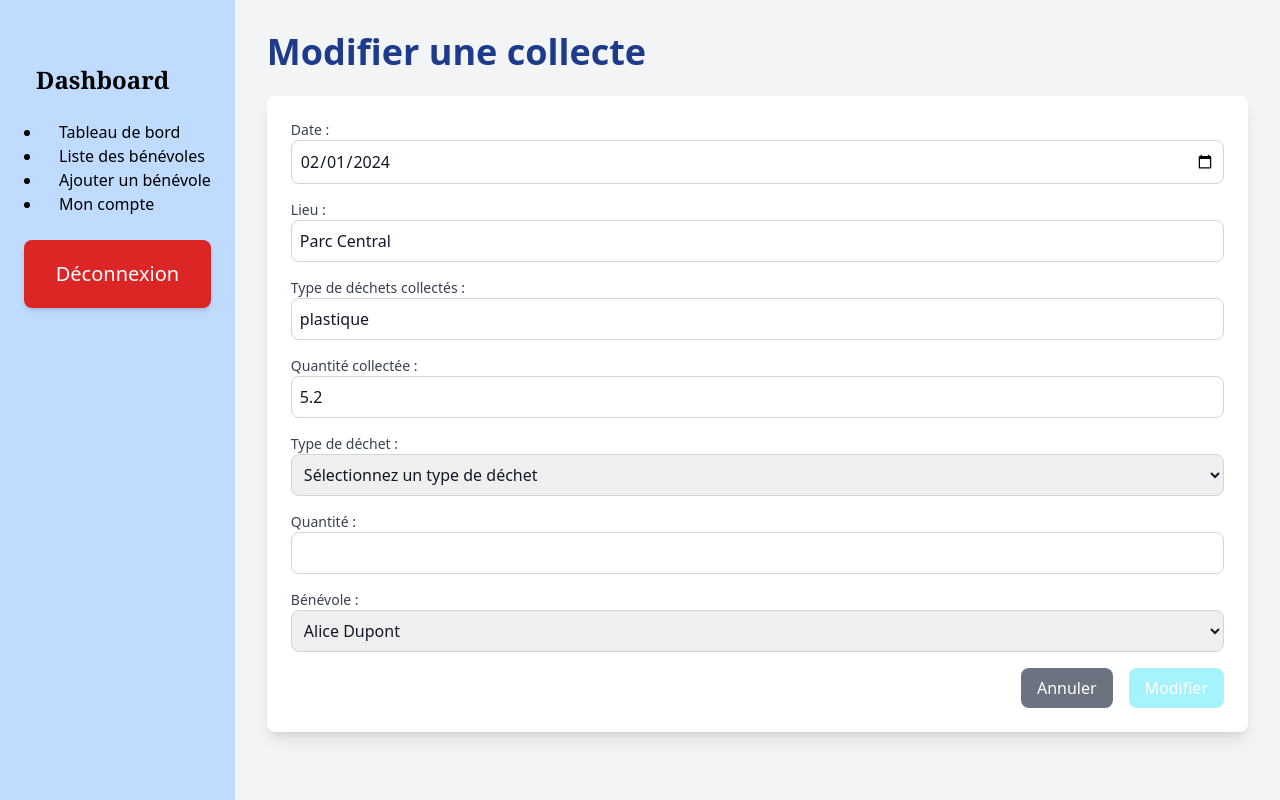
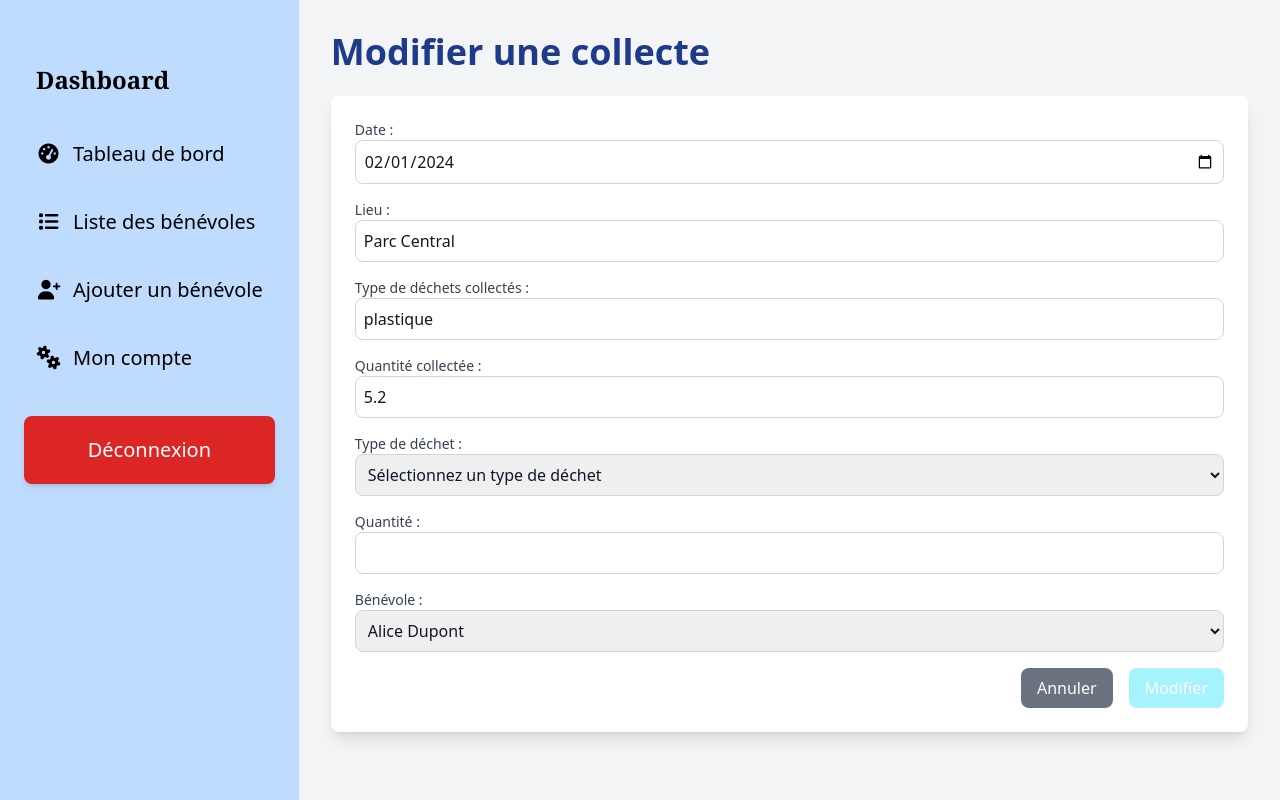
Before and after one commit to adatechschool/projet-backoffice-collecte-des-dechets-EcoTri, a PHP site: page /collection_edit.php?id=1 in a window 1280 px wide. Run offline with PHP 8.4, Linux system fonts and the light colour scheme; data comes from the database, SQL or seed files in the repository; some libraries are stand-ins or nearby versions.

Commit message:
Update change

```diff
--- a/php/collection_edit.php
+++ b/php/collection_edit.php
@@ -74,6 +74,8 @@ if ($_SERVER["REQUEST_METHOD"] === "POST") {
     <meta name="viewport" content="width=device-width, initial-scale=1.0">
     <title>Modifier une collecte</title>
     <script src="https://cdn.tailwindcss.com"></script>
+    <link href="https://cdn.jsdelivr.net/npm/@fortawesome/fontawesome-free/css/all.min.css" rel="stylesheet">
+
 </head>
 <body class="bg-gray-100 text-gray-900">
 <div class="flex h-screen">
@@ -81,14 +83,14 @@ if ($_SERVER["REQUEST_METHOD"] === "POST") {
     <div class="bg-blue-200 text-black w-100 p-6">
         <h2 class="font-serif justify-center text-2xl font-bold mb-6 mt-10 px-3">Dashboard</h2>
 
-            <li class = "list-none><a href="collection_list.php" class="text-xl flex items-center py-5 px-3 hover:bg-blue-400 rounded-lg"><i class="fas fa-tachometer-alt mr-3"></i> Tableau de bord</a></li>
-            <li class = "list-none><a href="volunteer_list.php" class="text-xl flex items-center py-5 px-3 hover:bg-blue-400 rounded-lg"><i class="fa-solid fa-list mr-3"></i> Liste des bénévoles</a></li>
-            <li class = "list-none>
+            <li class = "list-none" ><a href="collection_list.php" class="text-xl flex items-center py-5 px-3 hover:bg-blue-400 rounded-lg"><i class="fas fa-tachometer-alt mr-3"></i> Tableau de bord</a></li>
+            <li class = "list-none" ><a href="volunteer_list.php" class="text-xl flex items-center py-5 px-3 hover:bg-blue-400 rounded-lg"><i class="fa-solid fa-list mr-3"></i> Liste des bénévoles</a></li>
+            <li class = "list-none" >
                 <a href="user_add.php" class="text-xl flex items-center py-5 px-3 hover:bg-blue-400 rounded-lg">
                     <i class="fas fa-user-plus mr-3"></i> Ajouter un bénévole
                 </a>
             </li>
-            <li class = "list-none><a href="my_account.php" class="text-xl flex items-center py-5 px-3 hover:bg-blue-400 rounded-lg"><i class="fas fa-cogs mr-3"></i> Mon compte</a></li>
+            <li class = "list-none" ><a href="my_account.php" class="text-xl flex items-center py-5 px-3 hover:bg-blue-400 rounded-lg"><i class="fas fa-cogs mr-3"></i> Mon compte</a></li>
 
         <div class="mt-6">
             <button onclick="logout()" class="text-xl w-full bg-red-600 hover:bg-red-700 text-white py-5 rounded-lg shadow-md">
```
